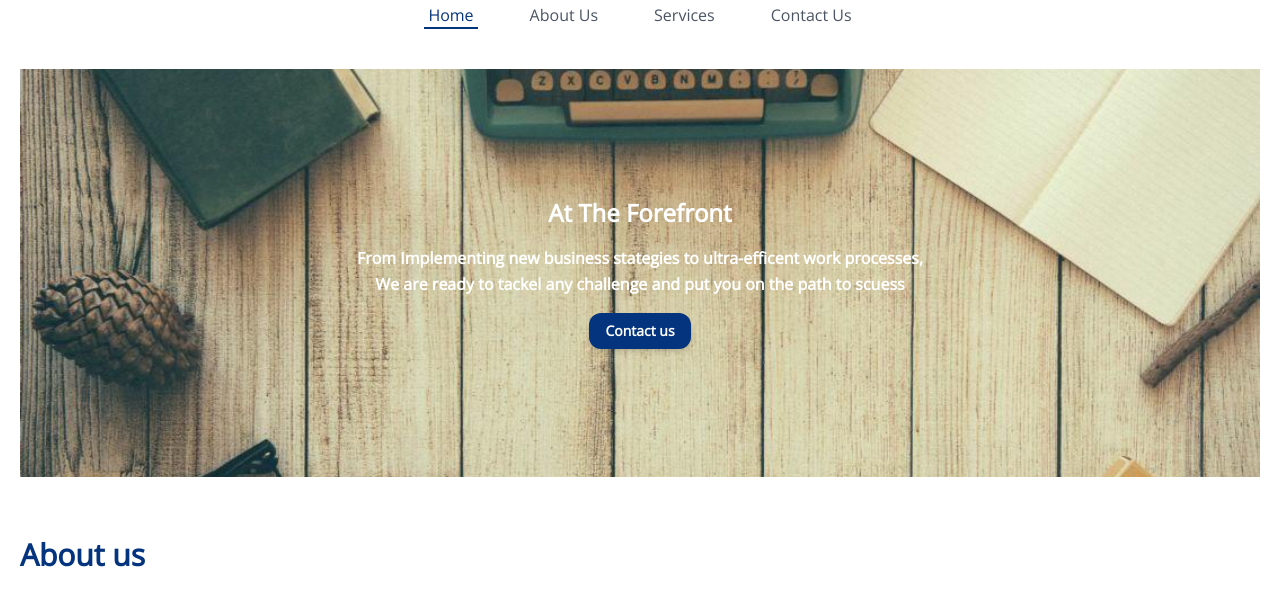
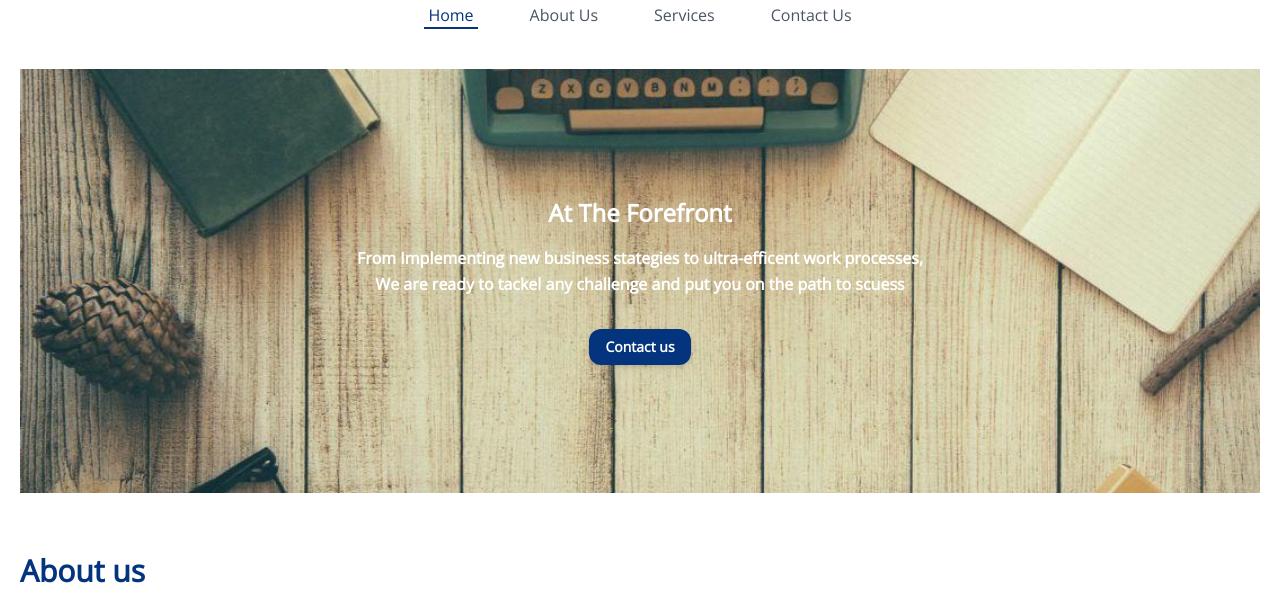
Before and after one commit to teyouale/TL-BUSINESS-SOLUTIONS, a plain HTML site: page index.html in a window 1280 px wide. Shown: the part 168-762 px from the top of the page. Drawn offline with nearby package versions, Linux system fonts and the light colour scheme.

Commit message:
Final Fix

```diff
--- a/index.html
+++ b/index.html
@@ -24,7 +24,6 @@
     <style>
         body {
             font-family: 'Open Sans', sans-serif;
-            ♂
         }
     </style>
 
@@ -77,7 +76,7 @@
                         </p>
                         <a href="/" class="
                             inline-flex text-white  text-sm border-0 py-2 px-4 bg-customMain hover:bg-indigo-700 focus:shadow-outline focus:outline-none
-                            rounded-xl shadow-md  mt-4
+                            rounded-xl shadow-md  lg:mt-8 mt-10
                                items-center justify-center
                              " aria-label="Contact us" title="Contact us">
                             Contact us
```
